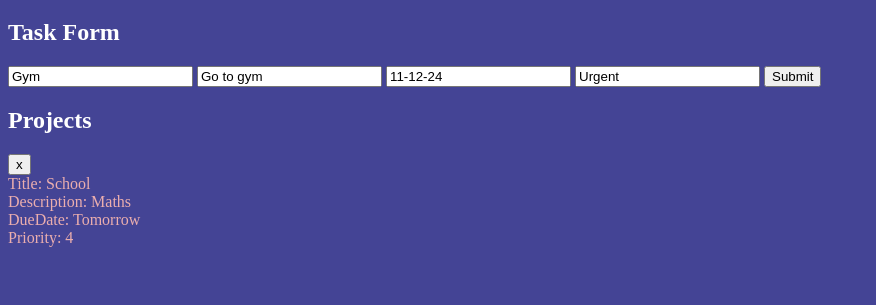
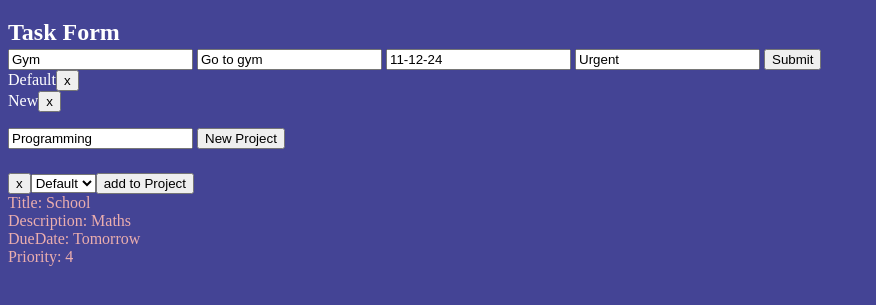
Before and after one commit to Mouladoskylaki/Odin-Todo-List, a website built with webpack: page src/template.html in a window 1280 px wide. Shown: the part 61-366 px from the top of the page, without its empty margins (0-876 px from the left). Built offline with nearby package versions, Linux system fonts and the light colour scheme.

Commit message:
feat: Implement project and task rendering logic with dynamic DOM updates
- Add `renderProjects` and `renderTodos` functions
 to dynamically render project and task elements
 in the UI.
- Implement `deleteProject` functionality with a
safeguard for the "Default" project.
- Add event listeners for deleting projects and
tasks, ensuring real-time updates in the state and
 UI.
- Include a dropdown for selecting projects in the
 task UI and integrate `addToProject` functionalit
 y.
- Refactor `submitTodo` to prevent default form
behavior and dynamically add new tasks to the
"Default" project.
- Set up PubSub subscriptions to handle `newTodo`
and `todoDeleted` events, ensuring seamless re-rendering.
- Improve duplicate task detection when adding
tasks to specific projects.
- Initialize and render a test todo in the
"Default" project.
- Update `newProject` logic to dynamically add new
 projects to the state and UI.
- Add basic form structure in `template.html` for
task and project input fields.
- Implement modular imports across `todos.js`,
`projects.js`, and `UI.js` for improved code
organization.
- Apply safeguards against deleting projects
directly from the DOM.

```diff
--- a/src/UI.js
+++ b/src/UI.js
@@ -2,8 +2,12 @@
 import { state } from "./state";
 import { pubSub } from "./pubsub";
 import { deleteTodo } from "./todos";
+import { addToProject } from "./projects";
+import { deleteProject } from "./projects";
 
+let displayProjects = document.querySelector('.display-projects');
 let defaultProject = document.querySelector('.default-project');
+let projectList = document.querySelector('.project-list');
 
 const renderTodo = (task, todoIndex, projectIndex = 0) => {
     let newTodo = document.createElement('div');
@@ -17,9 +21,33 @@ const renderTodo = (task, todoIndex, projectIndex = 0) => {
 
     deleteTodoBtn.addEventListener('click', () => {
         deleteTodo(projectIndex, todoIndex);
-        console.log(state.projects[0])
-        renderTodos();
+        console.log(state.projects[0]);
     });
+
+    // Project List
+    let selectProjectList = document.createElement('select');
+    selectProjectList.classList.add('selectProjectList');
+    newTodo.appendChild(selectProjectList);
+    state.projects.forEach((project) => {
+        let projectOption = document.createElement('option');
+        projectOption.classList.add('projectOption');
+        projectOption.value = project.name;
+        projectOption.innerHTML = project.name;
+        selectProjectList.appendChild(projectOption);
+    });
+
+    // Add to Project
+    let addToProjectBtn = document.createElement('button');
+    addToProjectBtn.classList.add('addToProjectBtn');
+    addToProjectBtn.innerHTML = 'add to Project';
+    newTodo.appendChild(addToProjectBtn);
+
+    addToProjectBtn.addEventListener("click", () => {
+        const selectedProjectName = selectProjectList.value;
+        addToProject(task, selectedProjectName); // Use the function from `projects.js`
+    });
+
+// ---------------------------------------------
 
     let title = document.createElement('div');
     title.innerHTML = `Title: ${task.title}`;
@@ -38,7 +66,7 @@ const renderTodo = (task, todoIndex, projectIndex = 0) => {
     newTodo.appendChild(priority);
 }
 
-const renderTodos = (projectIndex = 0) => {
+export const renderTodos = (projectIndex = 0) => {
     defaultProject.innerHTML = "";
     const project = state.projects[projectIndex];
     project.todos.forEach((todo, todoIndex) => {
@@ -46,9 +74,36 @@ const renderTodos = (projectIndex = 0) => {
     });
 };
 
+export const renderProjects = () => {
+    projectList.innerHTML = "";
+    state.projects.forEach((project, projectIndex) => {
+        let projectElement = document.createElement('div');
+        projectElement.classList.add('project-element');
+        projectList.appendChild(projectElement);
+        projectElement.innerHTML = project.name;
+
+        let deleteProjectBtn = document.createElement('button');
+        deleteProjectBtn.classList.add('deleteProjectBtn');
+        deleteProjectBtn.innerHTML ='x';
+        projectElement.appendChild(deleteProjectBtn);
+
+        deleteProjectBtn.addEventListener('click', () => {
+            deleteProject(projectIndex);
+            renderProjects();
+            // renderTodos();
+        });
+    }
+    );
+};
+
 pubSub.subscribe('newTodo', (todo) => {
     console.log(todo);
+    console.log(`Todo added to "Default" project`);
     renderTodos();
 });
 
-renderTodos();
+pubSub.subscribe('todoDeleted', ({projectIndex, todoIndex}) => {
+    console.log(state.projects[projectIndex].name)
+    console.log(`Todo deleted from project "${state.projects[projectIndex].name}"`);
+    renderTodos(projectIndex);
+});
--- a/src/index.js
+++ b/src/index.js
@@ -2,7 +2,15 @@
 
 import './styles/styles.css';
 import { submitTodo } from './todos.js';
-import './UI.js';
+import { renderTodos } from './UI.js';
+import { renderProjects } from './UI.js';
+import { newProject } from './projects.js';
 
 const submitBtn = document.querySelector('.submit-btn');
 submitBtn.addEventListener('click', submitTodo);
+
+let newProjectBtn = document.querySelector('.new-project');
+newProjectBtn.addEventListener('click', newProject);
+
+renderProjects();
+renderTodos();
--- /dev/null
+++ b/src/projects.js
@@ -0,0 +1,51 @@
+// projects.js
+import { state } from "./state";
+import { renderTodos } from "./UI";
+import { renderProjects } from "./UI";
+
+let newProjectInput = document.querySelector('.new-project-input');
+let projectList = document.querySelector('.project-list');
+
+export const newProject = () => {
+    state.projects.push({name: newProjectInput.value, todos: []});
+    console.log(newProjectInput.value);
+    console.log(state.projects);
+    renderTodos();
+    renderProjects();
+}
+
+export const addToProject = (task, selectedProjectName) => {
+    const selectedProject = state.projects.find(
+        (project) => project.name === selectedProjectName
+    );
+
+    if (selectedProject) {
+        const isDuplicate = selectedProject.todos.some((todo) =>
+            todo.title === task.title &&
+            todo.description === task.description &&
+            todo.dueDate === task.dueDate &&
+            todo.priority === task.priority
+        );
+
+        if (isDuplicate) {
+            console.log(`Task already exists in "${selectedProject.name}" project.`);
+            return;
+        }
+
+        selectedProject.todos.push(task);
+        console.log(`Task added to the "${selectedProject.name}" project.`);
+    } else {
+        console.log(`Project "${selectedProjectName}" not found.`);
+    }
+};
+
+export const deleteProject = (projectIndex) => {
+    const projectName = state.projects[projectIndex].name;
+
+    if (projectName === 'Default') {
+                    console.log('Cannot delete "Default" project');
+                    return;
+                }
+                console.log("project deleteted");
+                state.projects.splice(projectIndex, 1);
+}
--- a/src/state.js
+++ b/src/state.js
@@ -2,6 +2,7 @@
 export const state = {
 
     projects: [
-        { name: "Default", todos: [] }
+        { name: "Default", todos: [] },
+        { name: "New", todos: [] }
     ],
 }
--- a/src/styles/styles.css
+++ b/src/styles/styles.css
@@ -7,3 +7,17 @@ body {
 .newTodo {
     color: rgb(235, 174, 174);
 }
+
+.new-project {
+    margin-bottom: 1rem;
+}
+
+h2 {
+    margin-bottom: 0.2rem;
+}
+
+.new-project-form {
+    margin-top: 0.5rem;
+    margin-bottom: 0.5rem;
+    padding-top: 0.5rem;
+}
--- a/src/template.html
+++ b/src/template.html
@@ -18,7 +18,14 @@
     </form>
    </div>
 
-   <div class="display-projects"><h2>Projects</h2>
+   <div class="display-projects">
+    <div class="project-list">
+        <h2>Projects</h2>
+    </div>
+    <div class="new-project-form">
+        <input type="text" class="new-project-input" value="Programming">
+        <button class="new-project">New Project</button>
+    </div>
     <div class="default-project">Default</div>
    </div>
 </body>
--- a/src/todos.js
+++ b/src/todos.js
@@ -29,4 +29,5 @@ export const submitTodo = (event) => {
 
 export const deleteTodo = (projectIndex, todoIndex) => {
   state.projects[projectIndex].todos.splice(todoIndex, 1);
+  pubSub.publish('todoDeleted', { projectIndex, todoIndex});
 }
```
